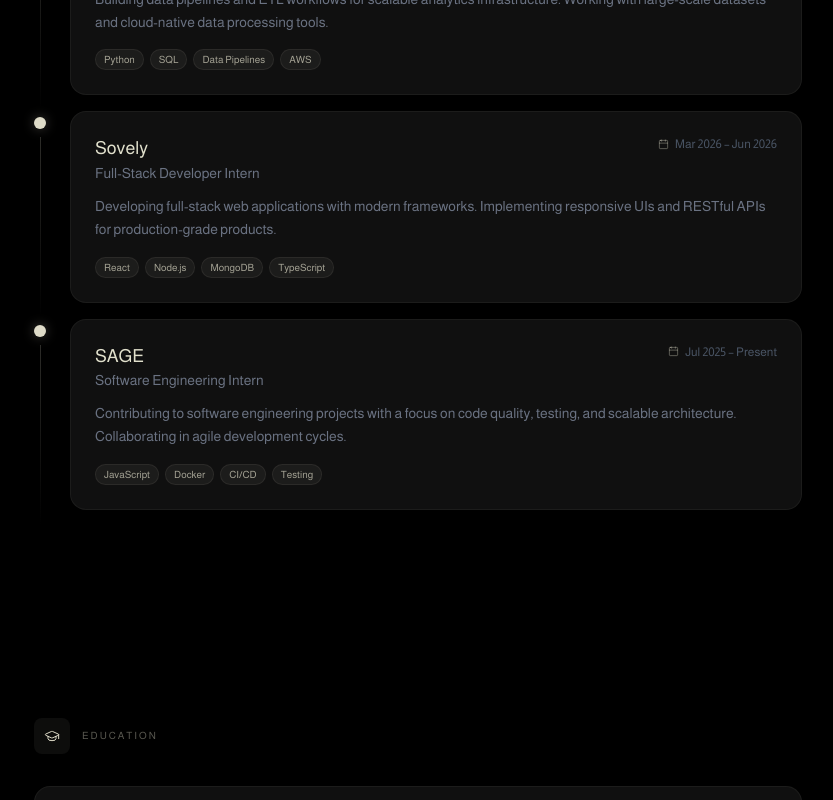
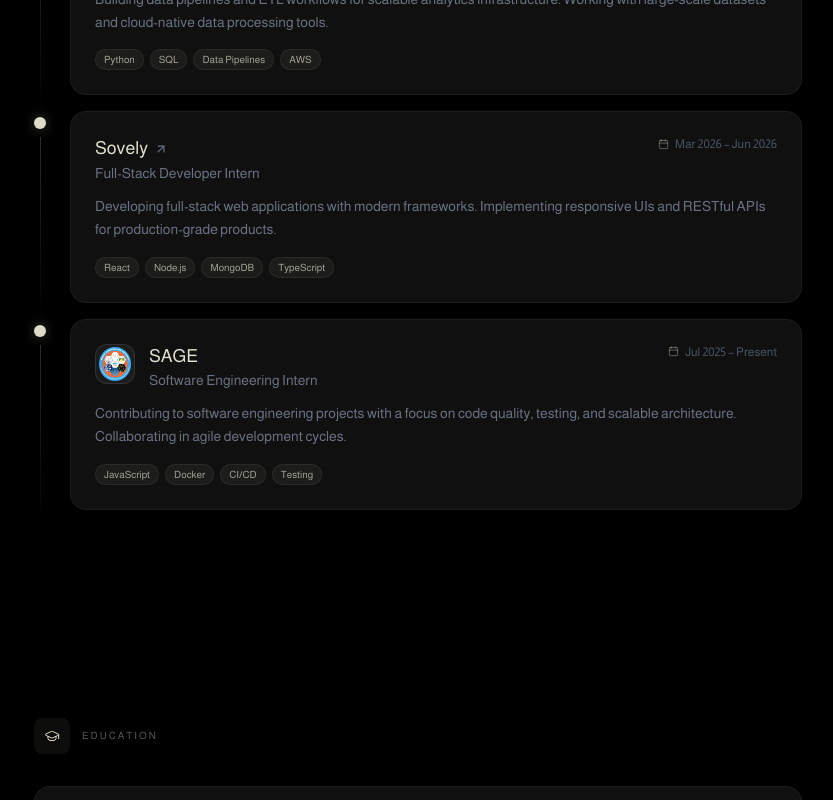
Before and after one commit to Shashankckotagi/shashank-portfolio, a React (Vite) app: page /experience in a window 1280 px wide. Shown: the part 800-1600 px from the top of the page, without its empty margins (222-1055 px from the left). Built offline with nearby package versions, Linux system fonts and the light colour scheme.

Commit message:
feat: add Sovely link, IEEE & Harvard logos, and remove built-with footer text

```diff
--- a/src/components/Footer.tsx
+++ b/src/components/Footer.tsx
@@ -107,7 +107,6 @@ export default function Footer() {
           style={{ borderTop: '1px solid rgba(222,219,200,0.06)' }}
         >
           <p className="text-[11px] text-gray-600 m-0">© 2026 Shashank Kotagi. All rights reserved.</p>
-          <p className="text-[11px] text-gray-700 m-0">Built with React + Vite</p>
         </div>
       </div>
     </footer>
--- a/src/pages/ExperiencePage.tsx
+++ b/src/pages/ExperiencePage.tsx
@@ -12,6 +12,7 @@ interface Role {
   description: string
   tags: string[]
   logo?: string
+  link?: string
 }
 
 const ROLES: Role[] = [
@@ -30,6 +31,7 @@ const ROLES: Role[] = [
     description:
       'Developing full-stack web applications with modern frameworks. Implementing responsive UIs and RESTful APIs for production-grade products.',
     tags: ['React', 'Node.js', 'MongoDB', 'TypeScript'],
+    link: 'https://github.com/Sovely-fresher-batch5/sovely-ecommerce',
   },
   {
     company: 'SAGE',
@@ -154,16 +156,38 @@ function RoleCard({ role, index }: { role: Role; index: number }) {
           }}
         >
           {/* Header */}
-          <div className="flex items-start justify-between gap-3 mb-3">
+          <div className="flex items-start gap-3.5 mb-3">
+            {role.logo && (
+              <div className="w-10 h-10 rounded-xl bg-white/5 flex items-center justify-center overflow-hidden flex-shrink-0 border border-white/10 p-0.5">
+                <img src={role.logo} alt={`${role.company} Logo`} className="w-full h-full object-contain" />
+              </div>
+            )}
+            <div className="flex-grow min-w-0">
+              <div className="flex items-start justify-between gap-3">
                 <div>
-              <h3 className="text-base sm:text-lg font-medium m-0 leading-snug" style={{ color: '#E1E0CC' }}>
+                  <h3 className="text-base sm:text-lg font-medium m-0 leading-snug flex items-center gap-1.5" style={{ color: '#E1E0CC' }}>
+                    {role.link ? (
+                      <a
+                        href={role.link}
+                        target="_blank"
+                        rel="noopener noreferrer"
+                        className="hover:underline flex items-center gap-1.5"
+                        style={{ color: '#E1E0CC', textDecoration: 'none' }}
+                      >
                         {role.company}
+                        <ArrowUpRight size={14} className="text-gray-500 hover:text-[#DEDBC8] flex-shrink-0" />
+                      </a>
+                    ) : (
+                      role.company
+                    )}
                   </h3>
                   <p className="text-xs sm:text-sm text-gray-500 m-0 mt-0.5">{role.role}</p>
                 </div>
                 <div className="flex items-center gap-1.5 flex-shrink-0">
                   <Calendar size={11} color="rgba(222,219,200,0.4)" />
                   <span className="text-[10px] sm:text-xs text-gray-600 whitespace-nowrap">{role.period}</span>
+                </div>
+              </div>
             </div>
           </div>
 
```
Also changed, not shown: public/harvard_logo.png (added), public/ieee_logo.png (added). Lines whose indentation alone changed are shown as unchanged.
